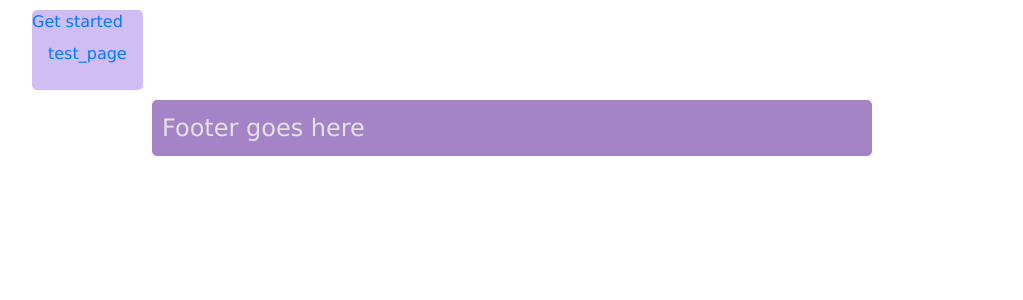
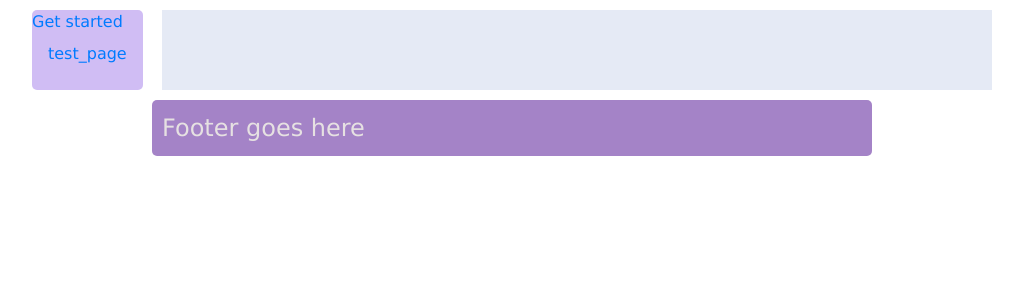
Before and after one commit to inf-vendel/inf-notebook, a Flask app: page / in a window 1280 px wide. Shown: the part 132-432 px from the top of the page, without its empty margins (128-1151 px from the left). Run offline with Flask 2, Linux system fonts and the light colour scheme.

Commit message:
FIX missing html content div

```diff
--- a/app/templates/index.html
+++ b/app/templates/index.html
@@ -91,10 +91,9 @@
       </div>
       <div class="box sidebar">
         <a href="#" onclick="load('test_page')">Get started</a>
-        <div
-          class="sidebar-content nav nav-pills flex-column sidebar-content"
-        ></div>
+        <div class="sidebar-content nav nav-pills flex-column sidebar-content"></div>
       </div>
+       <div class="content"></div>
       <div class="box footer">Footer goes here</div>
     </div>
   </body>
```
